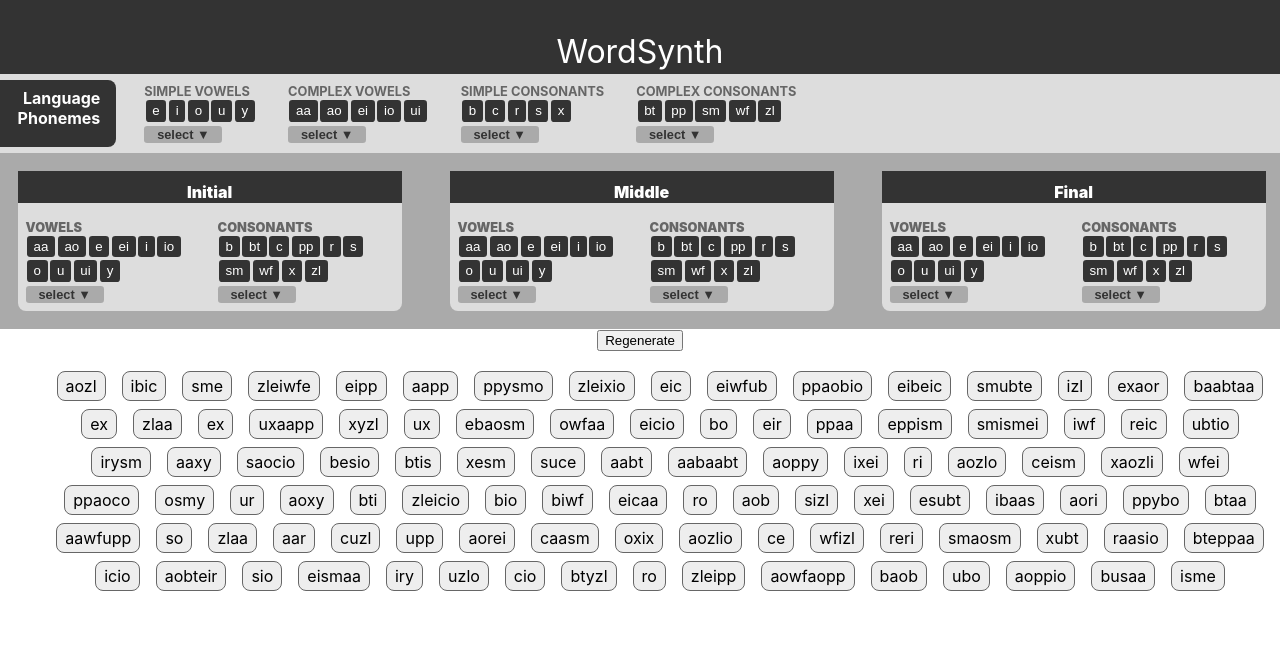
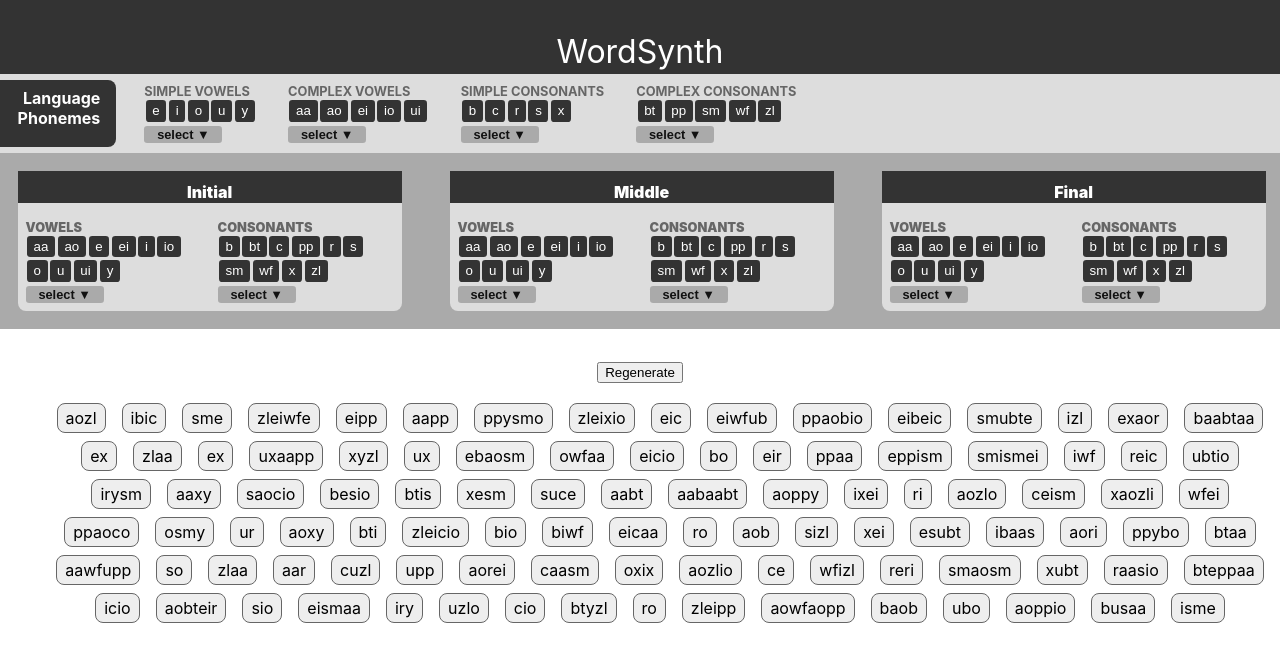
Before and after one commit to nathanwale/word-synth, a React (Create React App) app: page / in a window 1280 px wide. Shown: the top 662 px of the page. Built offline with nearby package versions, Linux system fonts and the light colour scheme.

Commit message:
Darker text on toggle-display buttons

```diff
--- a/src/views/style/App.scss
+++ b/src/views/style/App.scss
@@ -41,7 +41,7 @@ button.toggle-display {
     border: none;
     border-radius: 0.25em;
     padding: 0.1em 1em;
-    color: #333;
+    color: #111;
     font-weight: bolder;
     font-size: 0.8em;
     text-align: center;
@@ -152,6 +152,7 @@ div.phonemes {
 }
 
 .generated-words {
+    padding-top: 2em;
     text-align: center;
     li {
         list-style: none;
```
